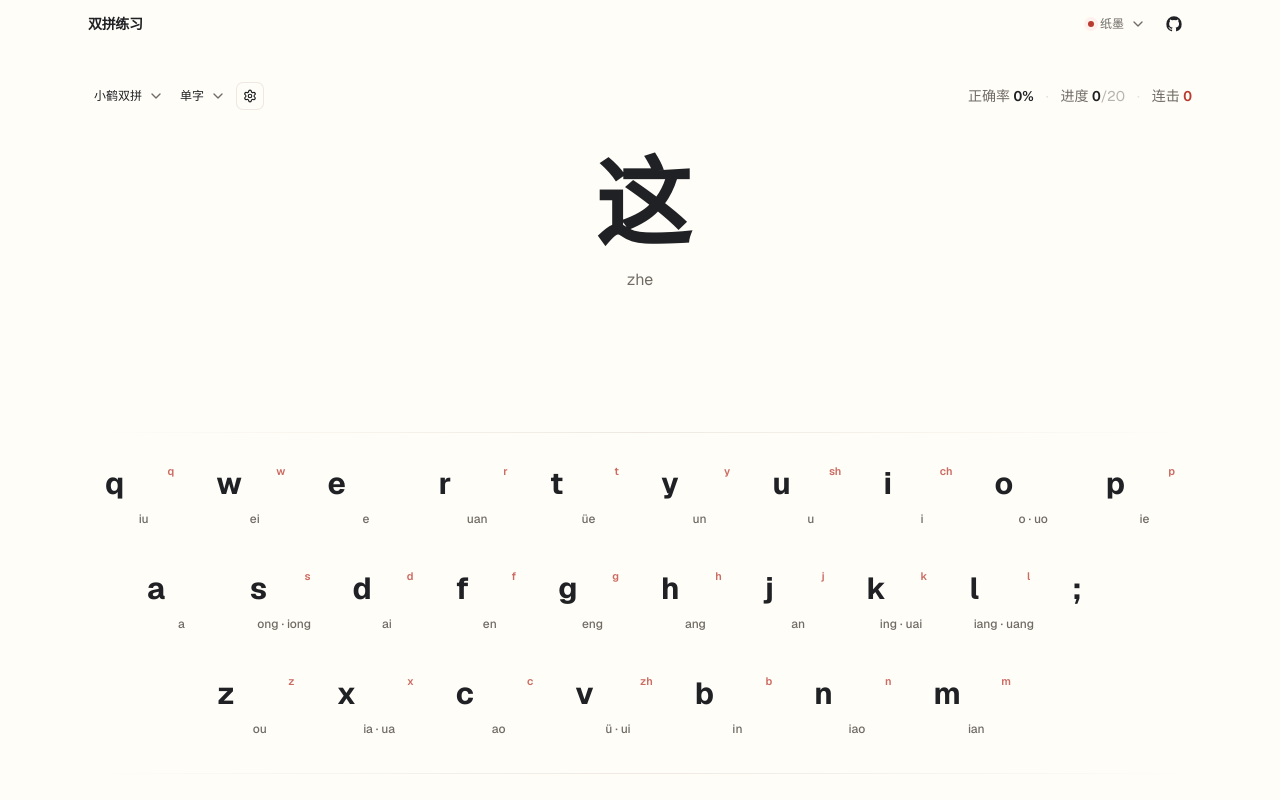
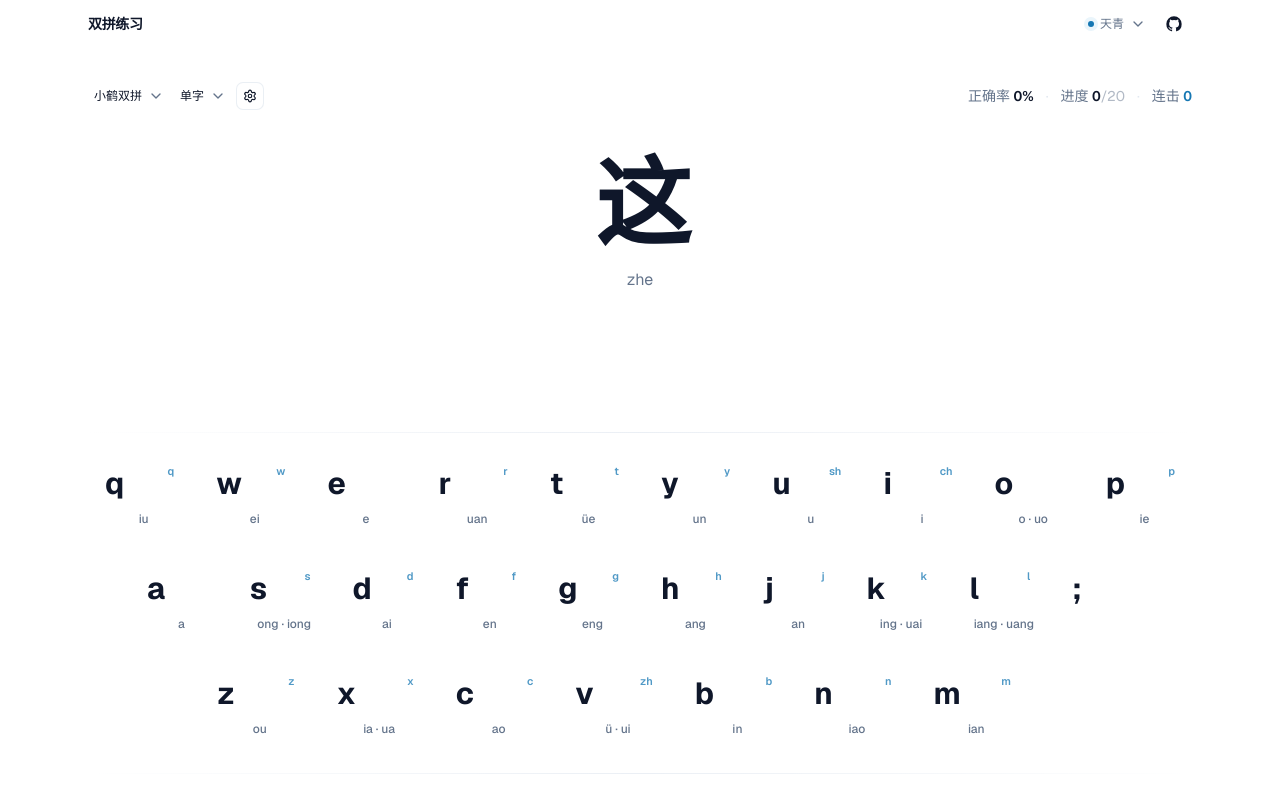
Before and after one commit to sharebravery/shuangpin-practice, a Next.js app: page / in a window 1280 px wide. Shown: the top 800 px of the page. Built offline with nearby package versions, Linux system fonts and the light colour scheme.

Commit message:
fix(theme): restore clean default

```diff
--- a/src/app/layout.tsx
+++ b/src/app/layout.tsx
@@ -62,7 +62,7 @@ export default function RootLayout({
         <ThemeProvider
           attribute="class"
           themes={["clean", "ink", "graphite"]}
-          defaultTheme="ink"
+          defaultTheme="clean"
           enableSystem={false}
           disableTransitionOnChange
         >
```
